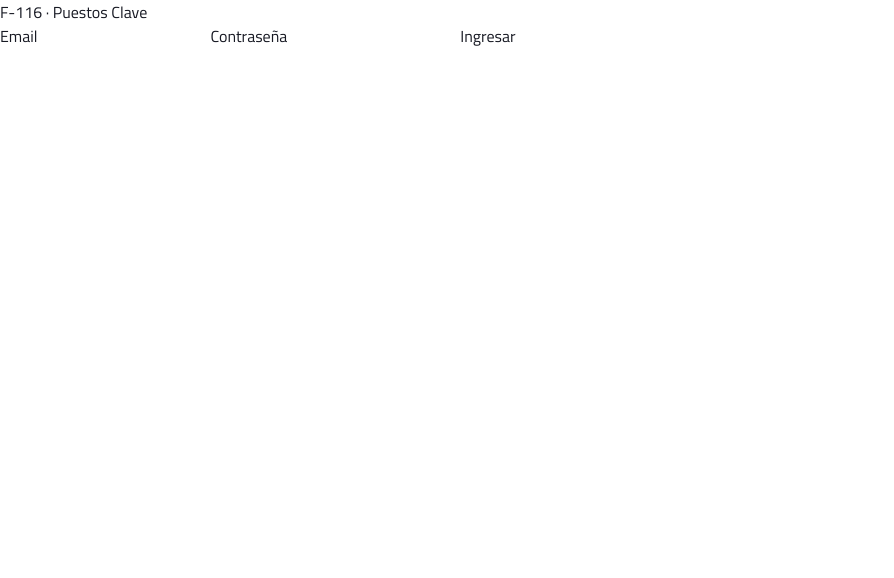
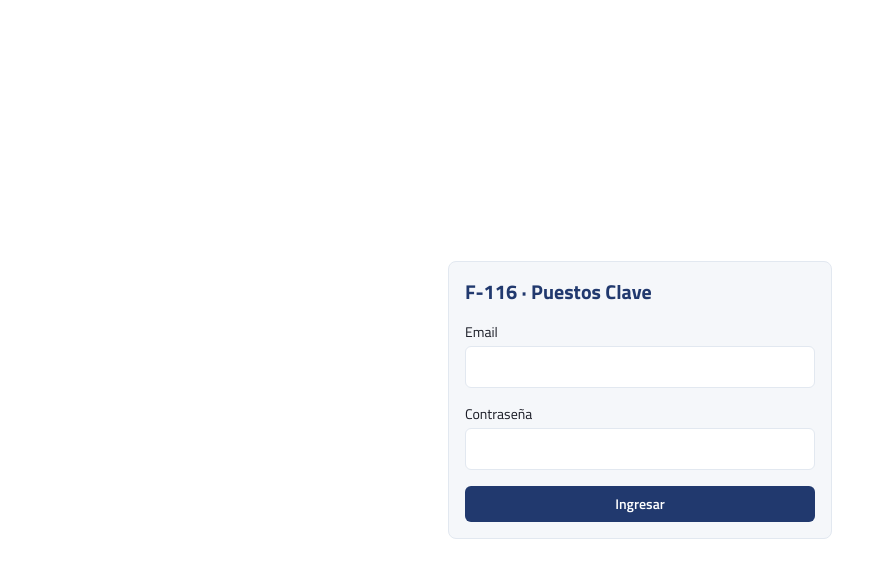
Before and after one commit to Hernan96HMM/puestos-clave, a Next.js app: page /login in a window 1280 px wide. Shown: the top 578 px of the page, without its empty margins (0-894 px from the left). Built offline with nearby package versions, Linux system fonts and the light colour scheme; no server answers.

Commit message:
feat: style login screen with brand tokens and UI primitives

```diff
--- a/src/app/login/LoginForm.tsx
+++ b/src/app/login/LoginForm.tsx
@@ -2,6 +2,8 @@
 
 import { useActionState } from "react";
 import { loginAction, type LoginState } from "./actions";
+import { Field } from "@/components/ui/Field";
+import { Button } from "@/components/ui/Button";
 
 const initialState: LoginState = {};
 
@@ -9,19 +11,17 @@ export function LoginForm() {
   const [state, formAction, pending] = useActionState(loginAction, initialState);
 
   return (
-    <form action={formAction}>
-      <label>
-        Email
-        <input type="email" name="email" required autoComplete="email" />
-      </label>
-      <label>
-        Contraseña
-        <input type="password" name="password" required autoComplete="current-password" />
-      </label>
-      {state.error && <p role="alert">{state.error}</p>}
-      <button type="submit" disabled={pending}>
+    <form action={formAction} className="flex flex-col gap-4">
+      <Field label="Email" type="email" name="email" required autoComplete="email" />
+      <Field label="Contraseña" type="password" name="password" required autoComplete="current-password" />
+      {state.error && (
+        <p role="alert" className="text-sm text-risk-high">
+          {state.error}
+        </p>
+      )}
+      <Button type="submit" disabled={pending} className="w-full">
         {pending ? "Ingresando..." : "Ingresar"}
-      </button>
+      </Button>
     </form>
   );
 }
--- a/src/app/login/page.tsx
+++ b/src/app/login/page.tsx
@@ -1,10 +1,13 @@
+import { Card } from "@/components/ui/Card";
 import { LoginForm } from "./LoginForm";
 
 export default function LoginPage() {
   return (
-    <main>
-      <h1>F-116 · Puestos Clave</h1>
-      <LoginForm />
+    <main className="flex min-h-screen items-center justify-center bg-bg px-4">
+      <Card className="w-full max-w-sm">
+        <h1 className="mb-4 text-xl font-bold text-primary">F-116 · Puestos Clave</h1>
+        <LoginForm />
+      </Card>
     </main>
   );
 }
```
